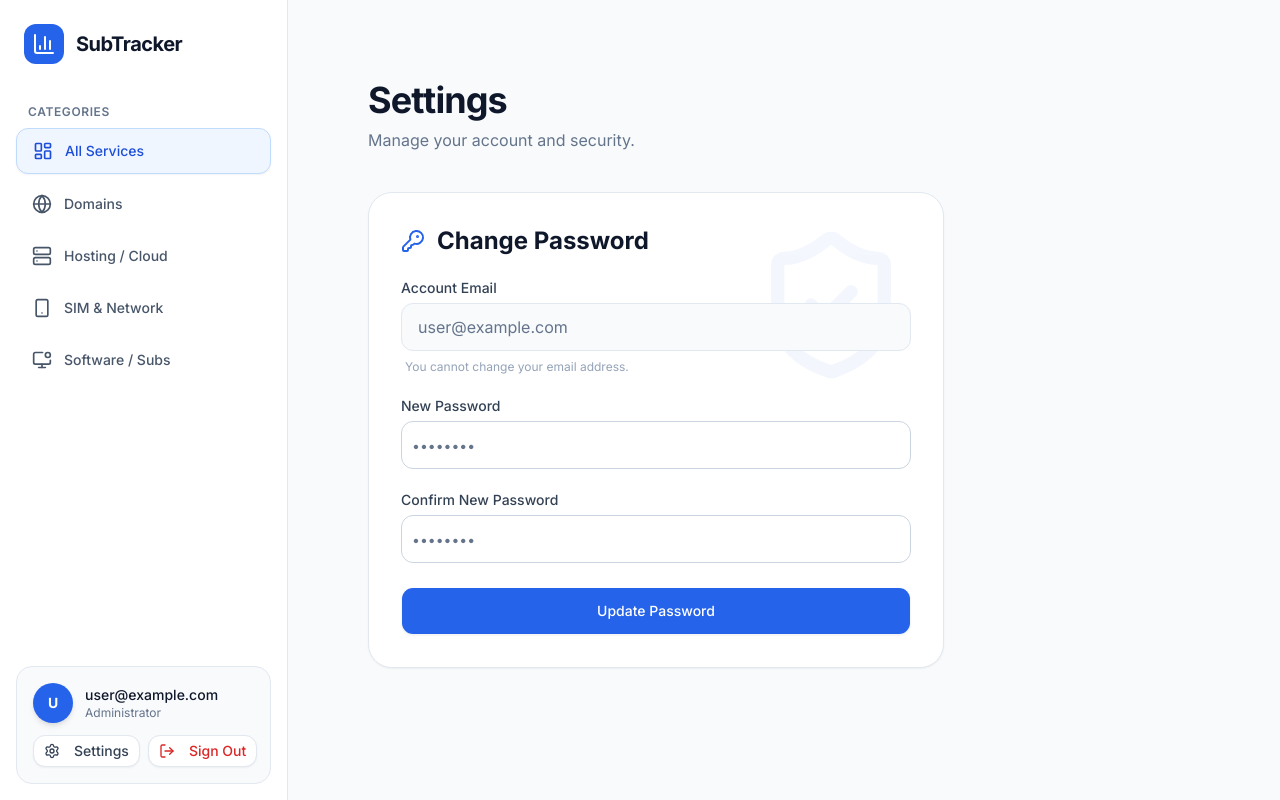
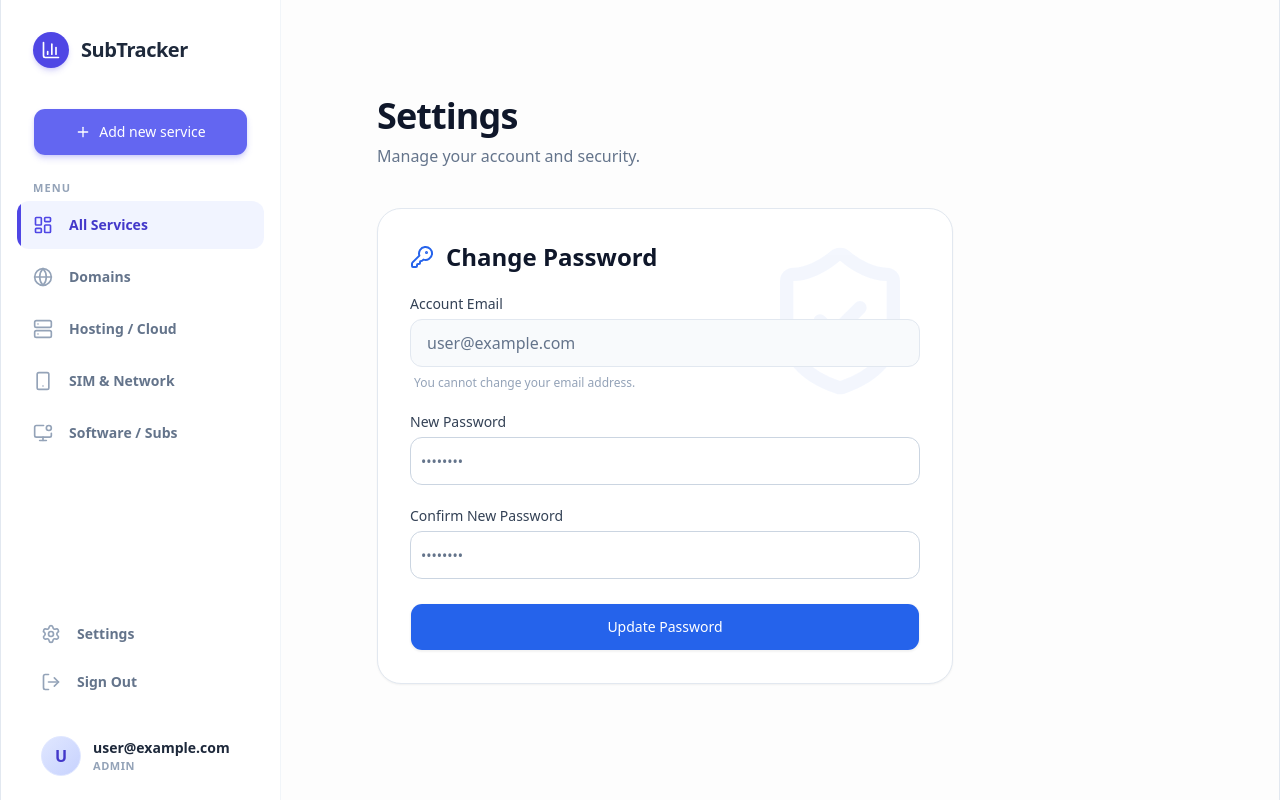
Before and after one commit to pbareports-afk/SubscriptionTracker, a Next.js app: page /settings in a window 1280 px wide. Built offline with nearby package versions, Linux system fonts and the light colour scheme; no server answers; sample sign-in values are in the browser's storage.

Commit message:
Redesign to list/table layout matching user reference, no billing logic

```diff
--- a/src/components/DashboardLayout.tsx
+++ b/src/components/DashboardLayout.tsx
@@ -3,7 +3,7 @@
 import { useAuth } from "@/context/AuthContext";
 import { useRouter, useSearchParams } from "next/navigation";
 import { useEffect, Suspense } from "react";
-import { LayoutDashboard, Globe, Server, Smartphone, MonitorDot, LogOut, Settings, BarChart3 } from "lucide-react";
+import { LayoutDashboard, Globe, Server, Smartphone, MonitorDot, LogOut, Settings, BarChart3, Plus } from "lucide-react";
 import { Button } from "./ui/button";
 import Swal from 'sweetalert2';
 
@@ -21,8 +21,8 @@ function DashboardLayoutContent({ children }: { children: React.ReactNode }) {
 
   if (loading || !user) {
     return (
-      <div className="flex h-screen items-center justify-center bg-[#0d0f1c]">
-        <div className="animate-spin rounded-full h-12 w-12 border-t-2 border-b-2 border-blue-500"></div>
+      <div className="flex h-screen items-center justify-center bg-slate-50">
+        <div className="animate-spin rounded-full h-12 w-12 border-t-2 border-b-2 border-indigo-600"></div>
       </div>
     );
   }
@@ -37,101 +37,82 @@ function DashboardLayoutContent({ children }: { children: React.ReactNode }) {
 
   const handleSignOut = () => {
     Swal.fire({
-      title: 'Are you sure?',
-      text: "You will be logged out of the dashboard.",
-      icon: 'warning',
+      title: 'Sign Out?',
+      text: "You will be logged out.",
+      icon: 'question',
       showCancelButton: true,
-      confirmButtonColor: '#3b82f6',
-      cancelButtonColor: '#ef4444',
+      confirmButtonColor: '#4f46e5',
       confirmButtonText: 'Yes, log out',
-      background: 'rgba(15, 23, 42, 0.9)',
-      color: '#fff',
-      backdrop: 'rgba(0,0,0,0.6)'
     }).then((result) => {
-      if (result.isConfirmed) {
-        signOut();
-        Swal.fire({
-          title: 'Logged out!',
-          text: 'You have been successfully logged out.',
-          icon: 'success',
-          background: 'rgba(15, 23, 42, 0.9)',
-          color: '#fff',
-          showConfirmButton: false,
-          timer: 1500
-        });
-      }
+      if (result.isConfirmed) signOut();
     });
   };
 
   return (
-    <div className="flex h-screen overflow-hidden bg-slate-50">
-      <div className="flex w-full h-full">
+    <div className="flex h-screen overflow-hidden bg-slate-50 font-sans">
+      <div className="flex w-full h-full max-w-[1600px] mx-auto bg-white border-x border-slate-200 shadow-2xl shadow-slate-200/50">
+
         {/* Sidebar */}
-        <aside className="w-72 bg-white border-r border-slate-200 flex flex-col z-10 overflow-hidden shadow-sm">
-          <div className="p-6 flex items-center gap-3">
-            <div className="bg-blue-600 p-2 rounded-xl">
-              <BarChart3 className="h-6 w-6 text-white" />
+        <aside className="w-[280px] bg-white border-r border-slate-100 flex flex-col z-10 shrink-0">
+          <div className="p-8 flex items-center gap-3">
+            <div className="bg-indigo-600 p-2 rounded-full shadow-md shadow-indigo-600/20">
+              <BarChart3 className="h-5 w-5 text-white" />
             </div>
-            <div>
-              <h1 className="text-xl font-bold text-slate-900 tracking-tight">SubTracker</h1>
-            </div>
+            <h1 className="text-xl font-extrabold text-slate-800 tracking-tight">SubTracker</h1>
           </div>
 
-          <nav className="flex-1 px-4 space-y-2 mt-4">
-            <p className="px-3 text-xs font-semibold text-slate-500 uppercase tracking-wider mb-2">Categories</p>
+          <nav className="flex-1 px-4 space-y-1 mt-2">
+            <div className="px-4 mb-6">
+              <Button onClick={() => window.dispatchEvent(new CustomEvent('open-add-modal'))} className="w-full bg-indigo-500 hover:bg-indigo-600 text-white rounded-xl h-12 font-medium shadow-md shadow-indigo-500/20 flex items-center justify-center gap-2 transition-all hover:-translate-y-0.5">
+                <Plus className="h-4 w-4" /> Add new service
+              </Button>
+            </div>
+
+            <p className="px-4 text-[11px] font-bold text-slate-400 uppercase tracking-widest mb-3 mt-6">Menu</p>
             {menuItems.map((item, idx) => (
               <a
                 key={idx}
                 href={item.label === "All Services" ? "/" : `/?category=${encodeURIComponent(item.mappedCategory)}`}
-                className={`flex items-center gap-3 px-4 py-3 rounded-xl text-sm font-medium transition-all ${
+                className={`flex items-center gap-4 px-4 py-3.5 rounded-xl text-sm font-semibold transition-all relative overflow-hidden group ${
                   item.active
-                    ? "bg-blue-50 text-blue-700 border border-blue-200 shadow-sm"
-                    : "text-slate-600 hover:bg-slate-100 hover:text-slate-900"
+                    ? "text-indigo-700 bg-indigo-50/80"
+                    : "text-slate-500 hover:bg-slate-50 hover:text-slate-900"
                 }`}
               >
-                <item.icon className="h-5 w-5" />
+                {item.active && <div className="absolute left-0 top-0 bottom-0 w-1 bg-indigo-600 rounded-r-md"></div>}
+                <item.icon className={`h-5 w-5 ${item.active ? 'text-indigo-600' : 'text-slate-400 group-hover:text-slate-600'}`} />
                 {item.label}
               </a>
             ))}
           </nav>
 
-          <div className="p-4 mt-auto">
-            <div className="bg-slate-50 border border-slate-200 rounded-2xl p-4 flex flex-col gap-3">
-              <div className="flex items-center gap-3 text-sm">
-                <div className="h-10 w-10 rounded-full bg-blue-600 flex items-center justify-center text-white font-bold shadow-md">
-                    {user.email?.charAt(0).toUpperCase()}
-                </div>
-                <div className="flex-1 truncate">
-                  <p className="text-sm font-medium text-slate-900 truncate">{user.email}</p>
-                  <p className="text-xs text-slate-500">Administrator</p>
-                </div>
+          <div className="p-6">
+            <div className="space-y-1">
+              <a href="/settings" className="flex items-center gap-4 px-4 py-3 rounded-xl text-sm font-semibold text-slate-500 hover:bg-slate-50 hover:text-slate-900 transition-all">
+                <Settings className="h-5 w-5 text-slate-400" />
+                Settings
+              </a>
+              <button onClick={handleSignOut} className="w-full flex items-center gap-4 px-4 py-3 rounded-xl text-sm font-semibold text-slate-500 hover:bg-red-50 hover:text-red-600 transition-all">
+                <LogOut className="h-5 w-5 text-slate-400" />
+                Sign Out
+              </button>
+            </div>
+
+            <div className="mt-8 flex items-center gap-3 px-4">
+              <div className="h-10 w-10 rounded-full bg-gradient-to-br from-indigo-100 to-indigo-200 flex items-center justify-center text-indigo-700 font-bold border border-indigo-100 shrink-0">
+                  {user.email?.charAt(0).toUpperCase()}
               </div>
-
-              <div className="flex gap-2">
-                <Button
-                  variant="ghost"
-                  className="flex-1 bg-white hover:bg-slate-100 text-slate-700 hover:text-slate-900 justify-center rounded-xl transition-colors border border-slate-200 shadow-sm"
-                  onClick={() => router.push('/settings')}
-                >
-                  <Settings className="h-4 w-4 mr-2" />
-                  Settings
-                </Button>
-                <Button
-                  variant="ghost"
-                  className="flex-1 bg-white hover:bg-red-50 text-red-600 hover:text-red-700 justify-center rounded-xl transition-colors border border-slate-200 shadow-sm"
-                  onClick={handleSignOut}
-                >
-                  <LogOut className="h-4 w-4 mr-2" />
-                  Sign Out
-                </Button>
+              <div className="flex-1 truncate">
+                <p className="text-sm font-bold text-slate-800 truncate">{user.email}</p>
+                <p className="text-[11px] font-semibold text-slate-400 uppercase tracking-wider">Admin</p>
               </div>
             </div>
           </div>
         </aside>
 
         {/* Main Content */}
-        <main className="flex-1 overflow-auto p-4 md:p-8 z-10 bg-slate-50">
-          <div className="w-full h-full rounded-3xl overflow-auto">
+        <main className="flex-1 overflow-auto bg-[#fdfdfd] relative">
+          <div className="max-w-7xl mx-auto p-8 md:p-12 w-full min-h-full">
             {children}
           </div>
         </main>
@@ -142,7 +123,7 @@ function DashboardLayoutContent({ children }: { children: React.ReactNode }) {
 
 export function DashboardLayout({ children }: { children: React.ReactNode }) {
   return (
-    <Suspense fallback={<div className="flex h-screen items-center justify-center bg-[#0d0f1c]"><div className="animate-spin rounded-full h-12 w-12 border-t-2 border-b-2 border-blue-500"></div></div>}>
+    <Suspense fallback={<div className="flex h-screen items-center justify-center bg-slate-50"><div className="animate-spin rounded-full h-12 w-12 border-t-2 border-b-2 border-indigo-600"></div></div>}>
       <DashboardLayoutContent>{children}</DashboardLayoutContent>
     </Suspense>
   );
```
Also changed, not shown: src/app/page.tsx (+117 -126 lines).
